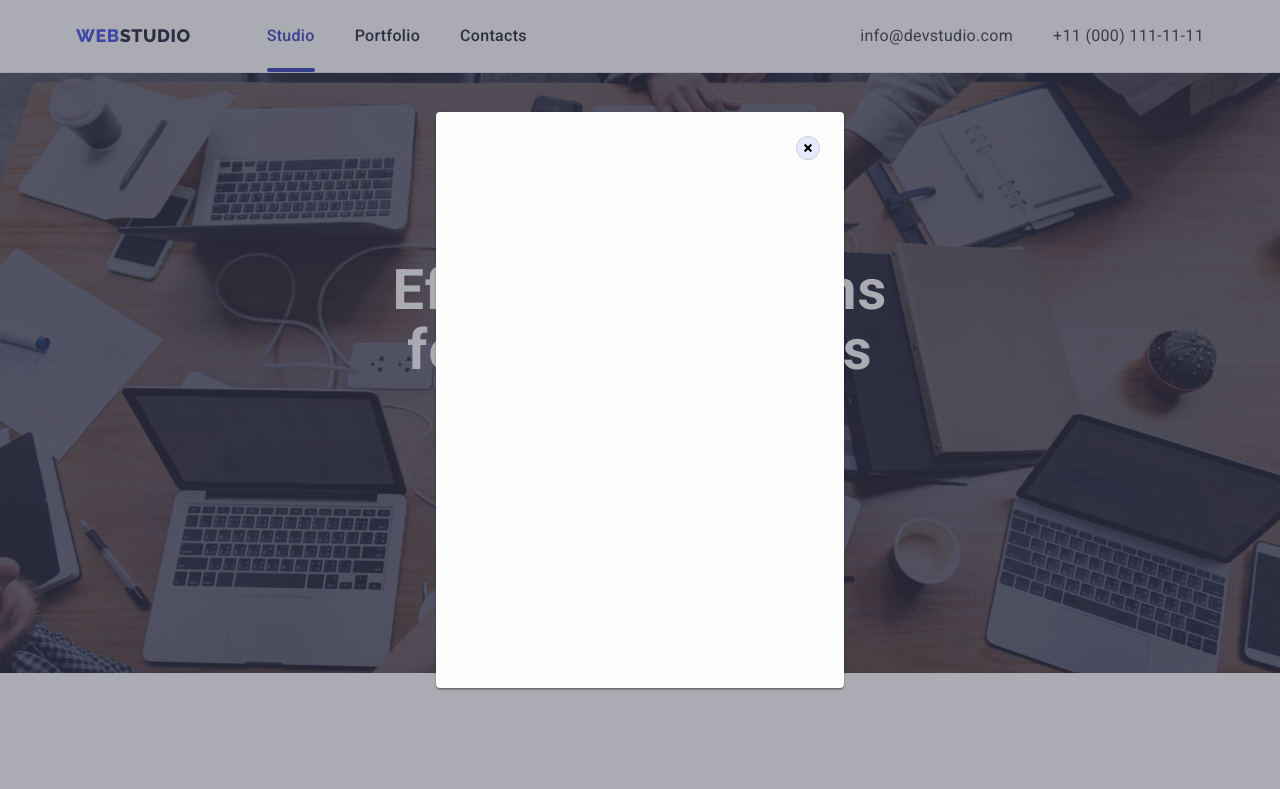
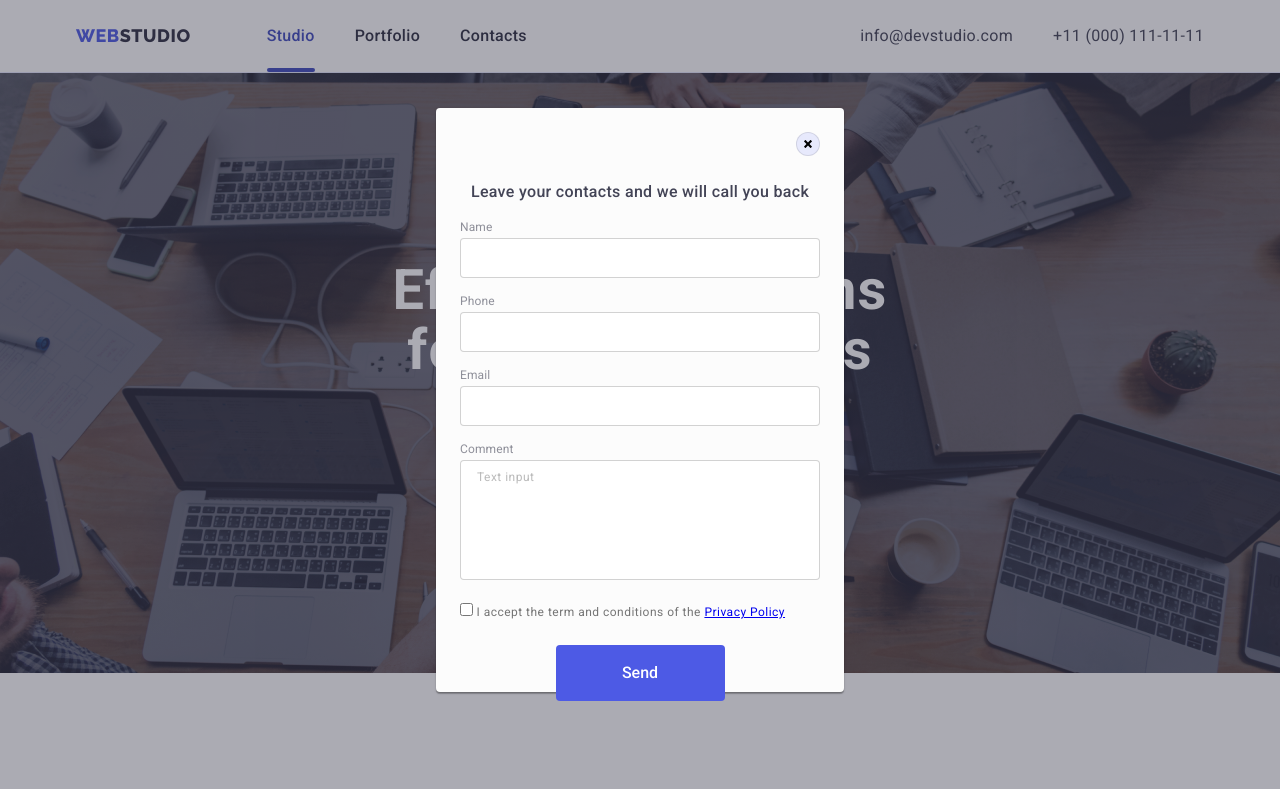
Before and after one commit to StartMaks/goit-markup-hw-06, a plain HTML site: page index.html in a window 1280 px wide. Both pictures are taken after a click on the button "Order Service". Shown: the top 789 px of the page. Drawn offline with nearby package versions, Linux system fonts and the light colour scheme.

Commit message:
add privacy polic

```diff
--- a/css/styles.css
+++ b/css/styles.css
@@ -13,6 +13,8 @@
 	--custumer-logo-color: #8e8f99;
 	--modal-bg-color: #fcfcfc;
 	--modal-btn-color: #000000;
+	--modal-policy-color: #757575;
+	--modal-text-color: #8e8f99;
 
 	--animation-function: cubic-bezier(0.4, 0, 0.2, 1);
 	--animation-duration: 250ms;
@@ -33,13 +35,13 @@
 }
 
 .backdrop.is-hidden {
-	opacity: 0.1;
+	opacity: 0;
 	pointer-events: none;
 	/* visibility: ; */
 }
 
 .backdrop.is-hidden .modal {
-	transform: translate(-50%, -50%) rotate(180deg) scale(1.8, 1.8);
+	transform: translate(-50%, -50%) rotate(180deg) scale(0.2, 0.2);
 	opacity: 0;
 }
 
@@ -53,7 +55,8 @@
 	opacity: 1;
 
 	width: 408px;
-	height: 576px;
+	height: 584px;
+	padding: 72px 24px 24px;
 	background-color: var(--modal-bg-color);
 	box-shadow: 0px 1px 1px rgba(0, 0, 0, 0.14), 0px 1px 3px rgba(0, 0, 0, 0.12), 0px 2px 1px rgba(0, 0, 0, 0.2);
 	border-radius: 4px;
@@ -91,6 +94,116 @@
 .modal-close:hover .btn-modal,
 .modal-close:focus .btn-modal {
 	fill: var(--hero-text-color);
+}
+
+/* Modal input */
+
+form {
+	display: flex;
+	flex-direction: column;
+}
+
+.modal-topic {
+	margin: 0 0 16px;
+	font-weight: 500;
+	text-align: center;
+}
+
+.modal-item {
+	margin-bottom: 16px;
+}
+
+.modal-item.comment {
+	margin-bottom: 16px;
+}
+
+.input-name {
+	display: block;
+
+	font-weight: 400;
+	font-size: 12px;
+	line-height: 1.17;
+	letter-spacing: 0.01em;
+	color: var(--modal-text-color);
+
+	margin-bottom: 4px;
+}
+
+.modal-item input {
+	width: 100%;
+	min-height: 40px;
+	padding: 8px 16px;
+	margin: 0;
+
+	font-weight: 400;
+	font-size: 12px;
+	line-height: 16px;
+	letter-spacing: 0.04em;
+
+	border: 1px solid rgba(33, 33, 33, 0.2);
+	border-radius: 4px;
+}
+
+.modal-item .input:focus,
+textarea:focus {
+	outline: none;
+	border: 1px solid var(--accent-color);
+}
+
+.modal-policy {
+	font-weight: 400;
+	font-size: 12px;
+	line-height: 1, 33;
+	letter-spacing: 0.04em;
+
+	margin-bottom: 24px;
+	color: var(--modal-policy-color);
+}
+
+textarea {
+	resize: none;
+	width: 100%;
+	min-height: 120px;
+	/* margin-top: 4px; */
+	/* margin-bottom: 16px; */
+	padding: 8px 16px;
+	border: 1px solid rgba(33, 33, 33, 0.2);
+	border-radius: 4px;
+}
+
+::placeholder {
+	font-weight: 400;
+	font-size: 12px;
+	line-height: 16px;
+	letter-spacing: 0.04em;
+
+	color: rgba(117, 117, 117, 0.5);
+}
+
+.btn-send {
+	transition: background-color var(--animation-duration) var(--animation-function);
+
+	display: inline-block;
+	min-width: 169px;
+	height: 56px;
+	margin: 0 auto 0 auto;
+	padding: 16px 32px;
+	font-family: inherit;
+	font-weight: 500;
+	font-size: 16px;
+	line-height: 1.5;
+	text-align: center;
+	cursor: pointer;
+	background-color: var(--logo-part-color);
+	box-shadow: 0px 4px 4px rgba(0, 0, 0, 0, 15);
+	border-radius: 4px;
+	border: none;
+	color: #ffffff;
+}
+
+.btn-send:hover,
+.btn-send:focus {
+	background-color: var(--accent-color);
 }
 
 /* body */
--- a/index.html
+++ b/index.html
@@ -353,6 +353,38 @@
 						<use href="./images/symbol-defs412.svg#icon-cross"></use>
 					</svg>
 				</button>
+				<form autocomplete="off">
+					<b class="modal-topic">Leave your contacts and we will call you back</b>
+					<label class="modal-item">
+						<span class="input-name">Name</span>
+						<input type="text" name="name" />
+					</label>
+
+					<label class="modal-item">
+						<span class="input-name">Phone</span>
+						<input type="tel" name="tel" />
+					</label>
+
+					<label class="modal-item">
+						<span class="input-name">Email</span>
+						<input type="email" name="email" autocomplete="on" />
+					</label>
+
+					<label class="modal-item comment">
+						<span class="input-name">Comment</span>
+						<textarea name="comment" placeholder="Text input"></textarea>
+					</label>
+
+					<label class="modal-policy">
+						<input type="checkbox" name="privacy policy" />
+						I accept the term and conditions of the
+						<span>
+							<a href="#">Privacy Policy</a>
+						</span>
+					</label>
+
+					<button type="submit" class="btn-send">Send</button>
+				</form>
 			</div>
 		</div>
 
```
